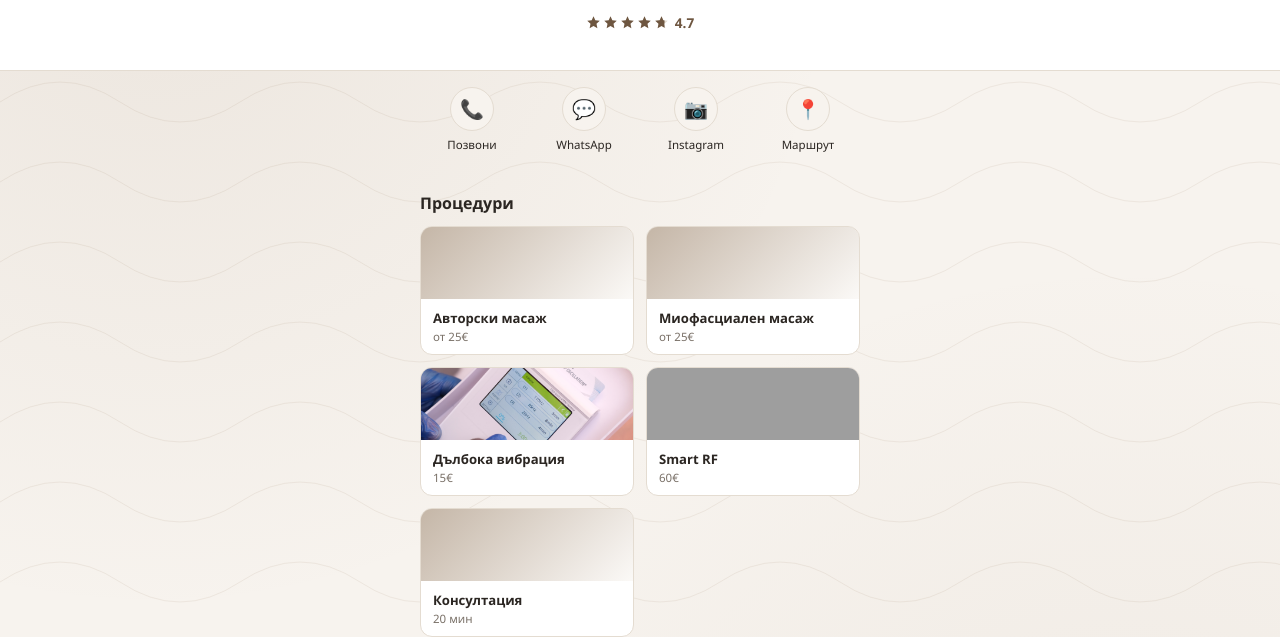
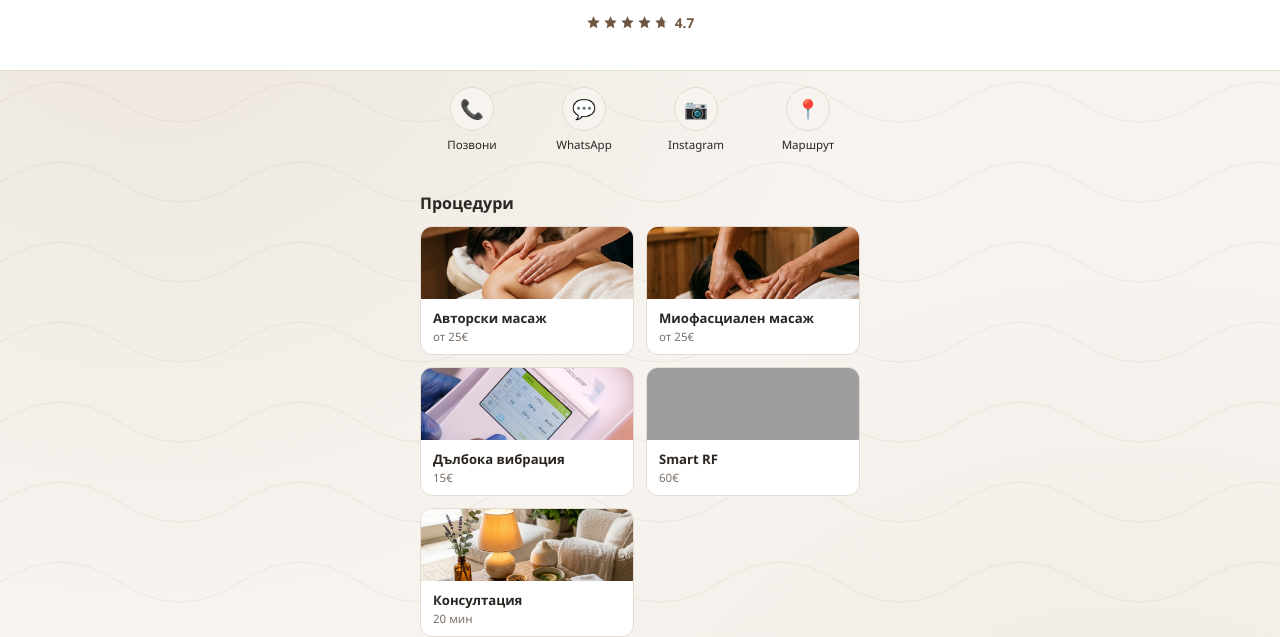
Before and after one commit to rostislavruslanov11-cell/bta, a plain HTML site: page public/index.html in a window 1280 px wide. Shown: the part 178-815 px from the top of the page. Drawn offline with nearby package versions, Linux system fonts and the light colour scheme; grey boxes are pictures that could not be loaded; a web font is replaced by a local one.

Commit message:
Add AI-generated photos for remaining procedure menu cards
Авторски масаж, Миофасциален масаж, and Консултация now have warm
premium spa-style photos matching the treatment already given to
Дълбока вибрация and Smart RF — all five menu cards now show real
imagery instead of gradient placeholders.

```diff
--- a/public/index.html
+++ b/public/index.html
@@ -137,11 +137,11 @@
 <section class="home-section">
   <h2>Процедури</h2>
   <div class="procedure-grid">
-    <a href="procedure-avtorski.html"><div class="thumb"></div><div class="info"><p class="name">Авторски масаж</p><p class="duration">от 25€</p></div></a>
-    <a href="procedure-myofascial.html"><div class="thumb"></div><div class="info"><p class="name">Миофасциален масаж</p><p class="duration">от 25€</p></div></a>
+    <a href="procedure-avtorski.html"><div class="thumb" style="background-image:url('images/avtorski-menu.jpg');"></div><div class="info"><p class="name">Авторски масаж</p><p class="duration">от 25€</p></div></a>
+    <a href="procedure-myofascial.html"><div class="thumb" style="background-image:url('images/myofascial-menu.jpg');"></div><div class="info"><p class="name">Миофасциален масаж</p><p class="duration">от 25€</p></div></a>
     <a href="procedure-vibration.html"><div class="thumb" style="background-image:url('images/vibration-menu.jpg');"></div><div class="info"><p class="name">Дълбока вибрация</p><p class="duration">15€</p></div></a>
     <a href="procedure-smartrf.html"><div class="thumb" style="background-image:url('images/smartrf-menu.jpg');"></div><div class="info"><p class="name">Smart RF</p><p class="duration">60€</p></div></a>
-    <a href="procedure-consult.html"><div class="thumb"></div><div class="info"><p class="name">Консултация</p><p class="duration">20 мин</p></div></a>
+    <a href="procedure-consult.html"><div class="thumb" style="background-image:url('images/consult-menu.jpg');"></div><div class="info"><p class="name">Консултация</p><p class="duration">20 мин</p></div></a>
   </div>
 </section>
 
```
Also changed, not shown: public/procedures.html (+3 -3 lines), public/images/avtorski-menu.jpg (added), public/images/consult-menu.jpg (added), public/images/myofascial-menu.jpg (added).
